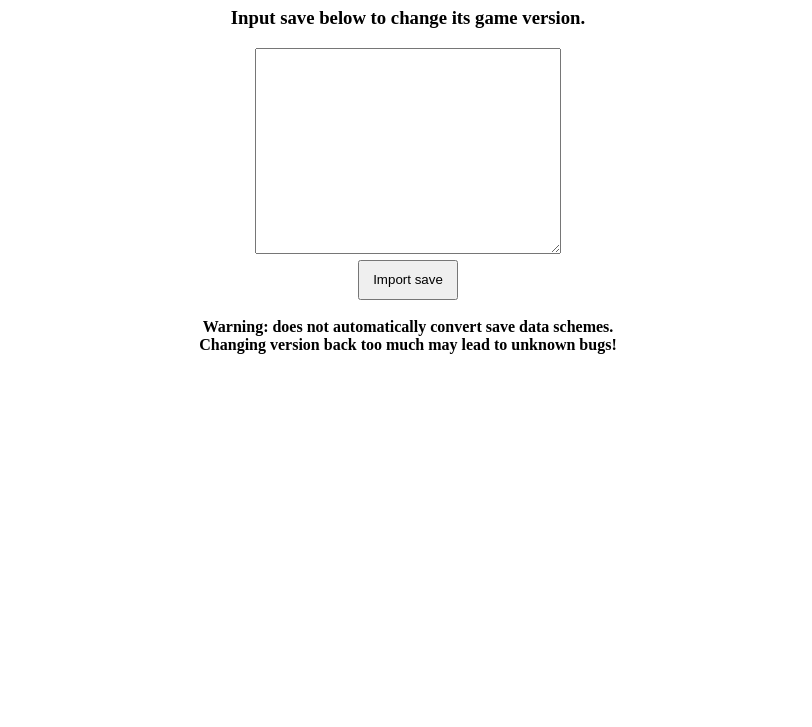
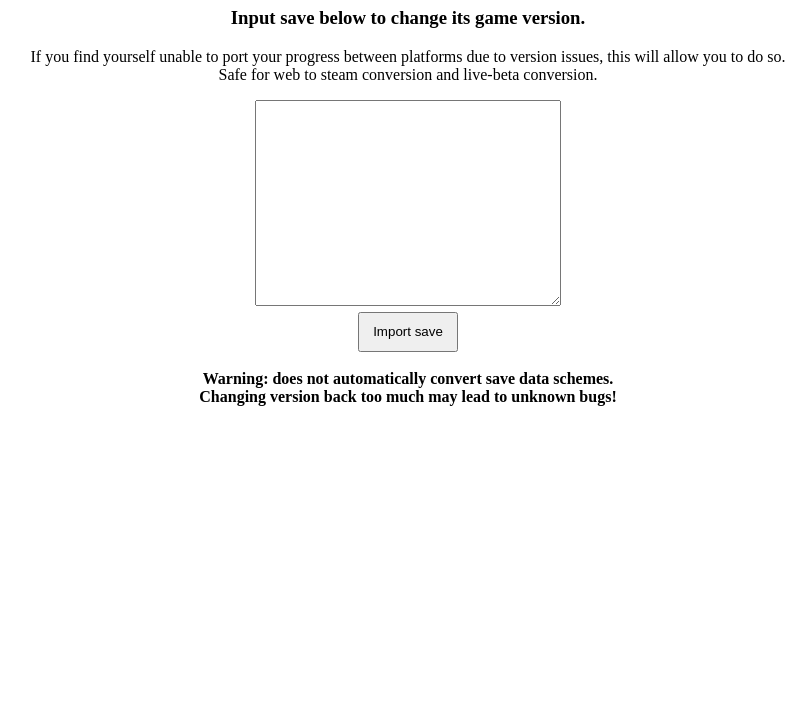
Before and after one commit to CursedSliver/CC-version-traveler, a plain HTML site: page index.html in a window 1280 px wide. Shown: the part 73-800 px from the top of the page, without its empty margins (232-1044 px from the left). Drawn offline with Linux system fonts and the light colour scheme.

Commit message:
info added

```diff
--- a/index.html
+++ b/index.html
@@ -10,6 +10,7 @@
     <h1>CC version traveler</h1>
     <div id="importSave">
         <h3>Input save below to change its game version.</h3>
+        <p>If you find yourself unable to port your progress between platforms due to version issues, this will allow you to do so.<br>Safe for web to steam conversion and live-beta conversion.</p>
         <textarea id="importSaveTextArea">
 
         </textarea>
```
